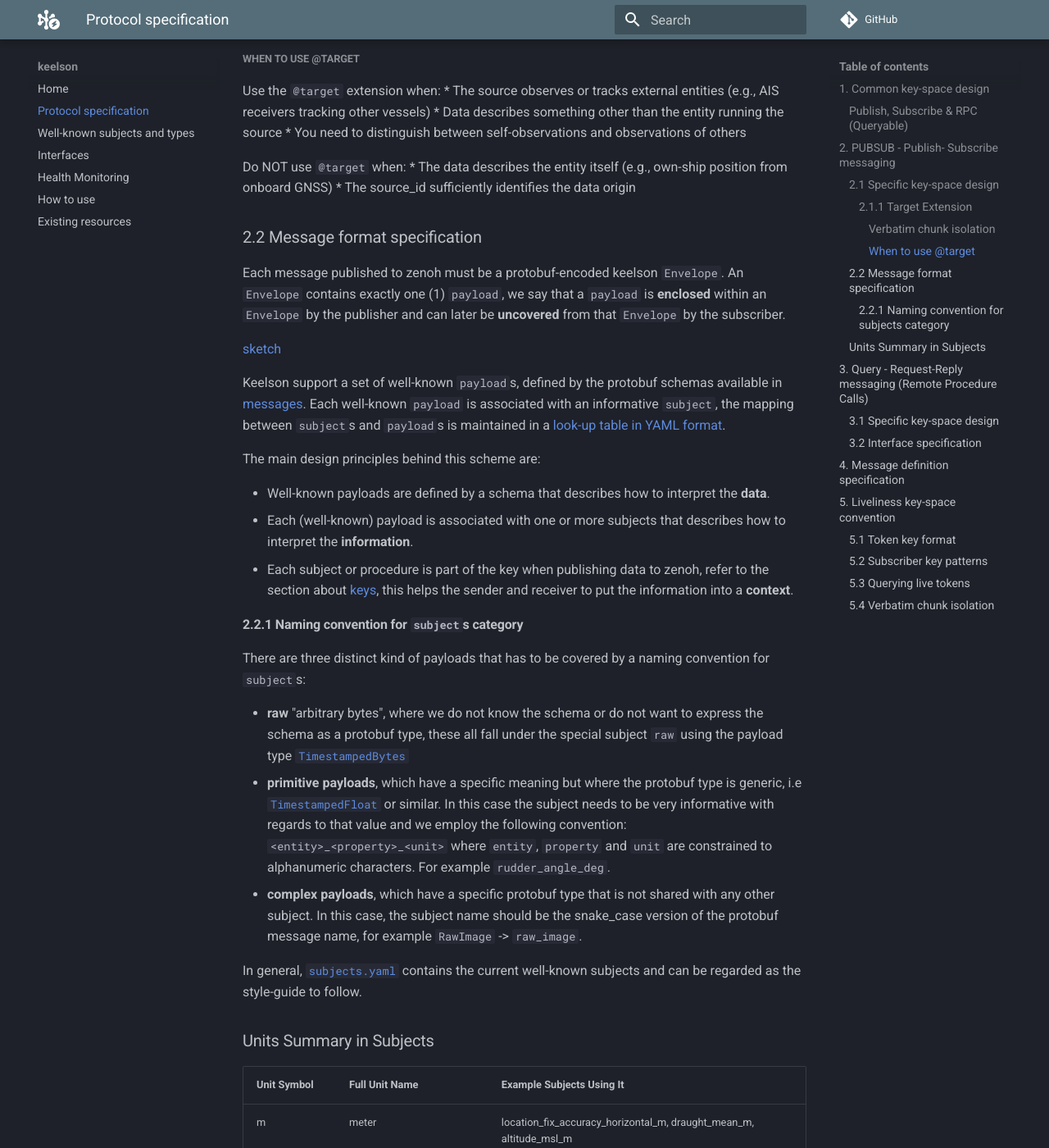
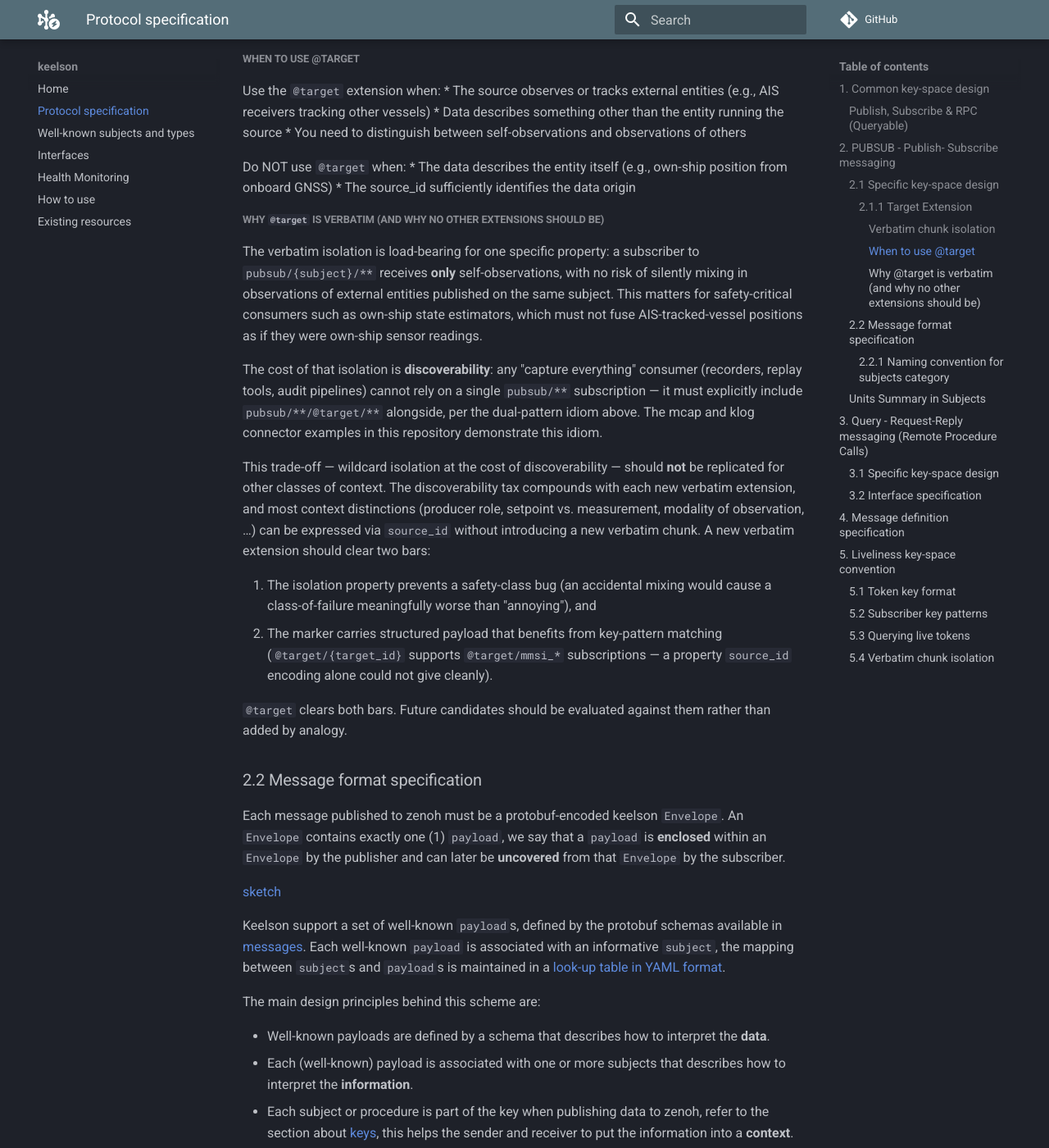
Before and after one commit to RISE-Maritime/keelson, an MkDocs documentation site: the page built from docs/protocol-specification.md, in a window 1280 px wide and 1400 px high, scrolled down 2740 px. Shown: the whole window at 82% size. Built offline with MkDocs 1.6.1 and Material for MkDocs 9.7.7, drawn with Linux system fonts in a browser that asks for light colours; comment, search, counter and statistics services are not loaded.

Commit message:
docs: dual-pattern @target subscriptions in recorder examples + rationale
Every "record everything" / "subscribe to everything" example in the repo
used a single pubsub/** pattern, which silently misses @target-extended
keys because ** cannot cross the verbatim @target chunk. Recordings from
mcap/klog following the README would have contained zero AIS-tracked
vessel observations (tak, n2k AIS PGNs) even though those producers
publish them. The bug was in the docs, not the recorder code.

- connectors/mcap/README.md, connectors/klog/README.md: recording
  examples now use dual -k patterns and inline comments pointing at
  protocol spec §2.1.1.
- docs/how-to-use.md: subscriber tutorial uses two declare_subscriber
  calls for the same reason.
- docs/protocol-specification.md §2.1.1: new "Why @target is verbatim
  (and why no other extensions should be)" subsection capturing the
  load-bearing isolation property, the discoverability cost it imposes,
  and a two-bar test for evaluating any future verbatim extension
  (safety-class isolation + structured marker payload).

Liveliness examples (docs/health-monitoring.md, spec §5.2) are
deliberately unchanged: tokens use pubsub/*/{source_id} format and
have no @target extension, so liveliness subscribers don't need the
dual-pattern.

Co-Authored-By: Claude Opus 4.7 (1M context) <noreply@anthropic.com>

```diff
--- a/docs/protocol-specification.md
+++ b/docs/protocol-specification.md
@@ -92,6 +92,37 @@ Use the `@target` extension when:
 Do NOT use `@target` when:
 * The data describes the entity itself (e.g., own-ship position from onboard GNSS)
 * The source_id sufficiently identifies the data origin
+
+##### Why `@target` is verbatim (and why no other extensions should be)
+
+The verbatim isolation is load-bearing for one specific property: a subscriber
+to `pubsub/{subject}/**` receives **only** self-observations, with no risk of
+silently mixing in observations of external entities published on the same
+subject. This matters for safety-critical consumers such as own-ship state
+estimators, which must not fuse AIS-tracked-vessel positions as if they were
+own-ship sensor readings.
+
+The cost of that isolation is **discoverability**: any "capture everything"
+consumer (recorders, replay tools, audit pipelines) cannot rely on a single
+`pubsub/**` subscription — it must explicitly include `pubsub/**/@target/**`
+alongside, per the dual-pattern idiom above. The mcap and klog connector
+examples in this repository demonstrate this idiom.
+
+This trade-off — wildcard isolation at the cost of discoverability — should
+**not** be replicated for other classes of context. The discoverability tax
+compounds with each new verbatim extension, and most context distinctions
+(producer role, setpoint vs. measurement, modality of observation, …) can be
+expressed via `source_id` without introducing a new verbatim chunk. A new
+verbatim extension should clear two bars:
+
+1. The isolation property prevents a safety-class bug (an accidental mixing
+   would cause a class-of-failure meaningfully worse than "annoying"), and
+2. The marker carries structured payload that benefits from key-pattern
+   matching (`@target/{target_id}` supports `@target/mmsi_*` subscriptions —
+   a property `source_id` encoding alone could not give cleanly).
+
+`@target` clears both bars. Future candidates should be evaluated against
+them rather than added by analogy.
 
 ### 2.2 Message format specification
 
```
Also changed, not shown: connectors/klog/README.md (+9 -2 lines), connectors/mcap/README.md (+12 -4 lines), docs/how-to-use.md (+11 -2 lines).
